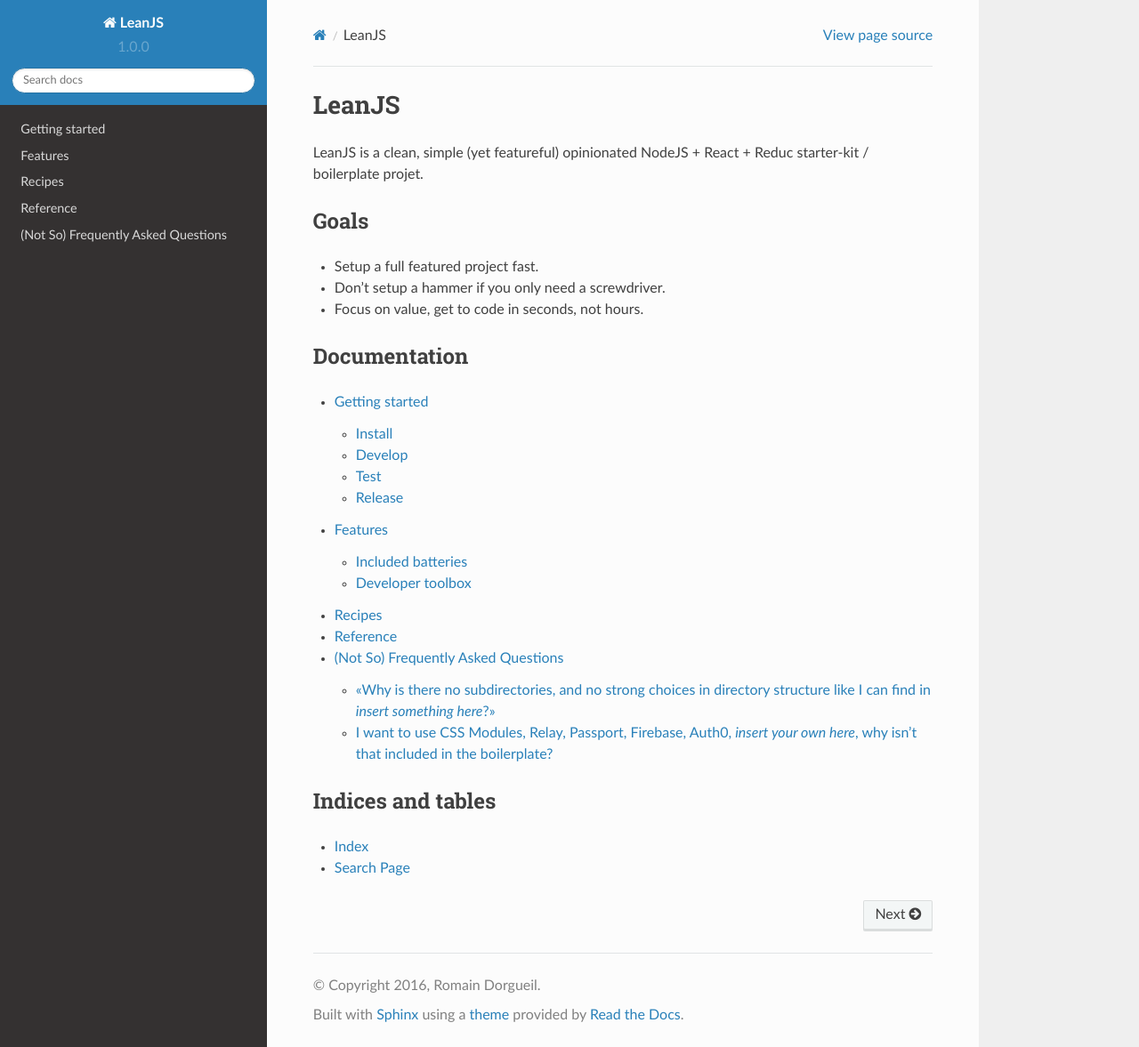
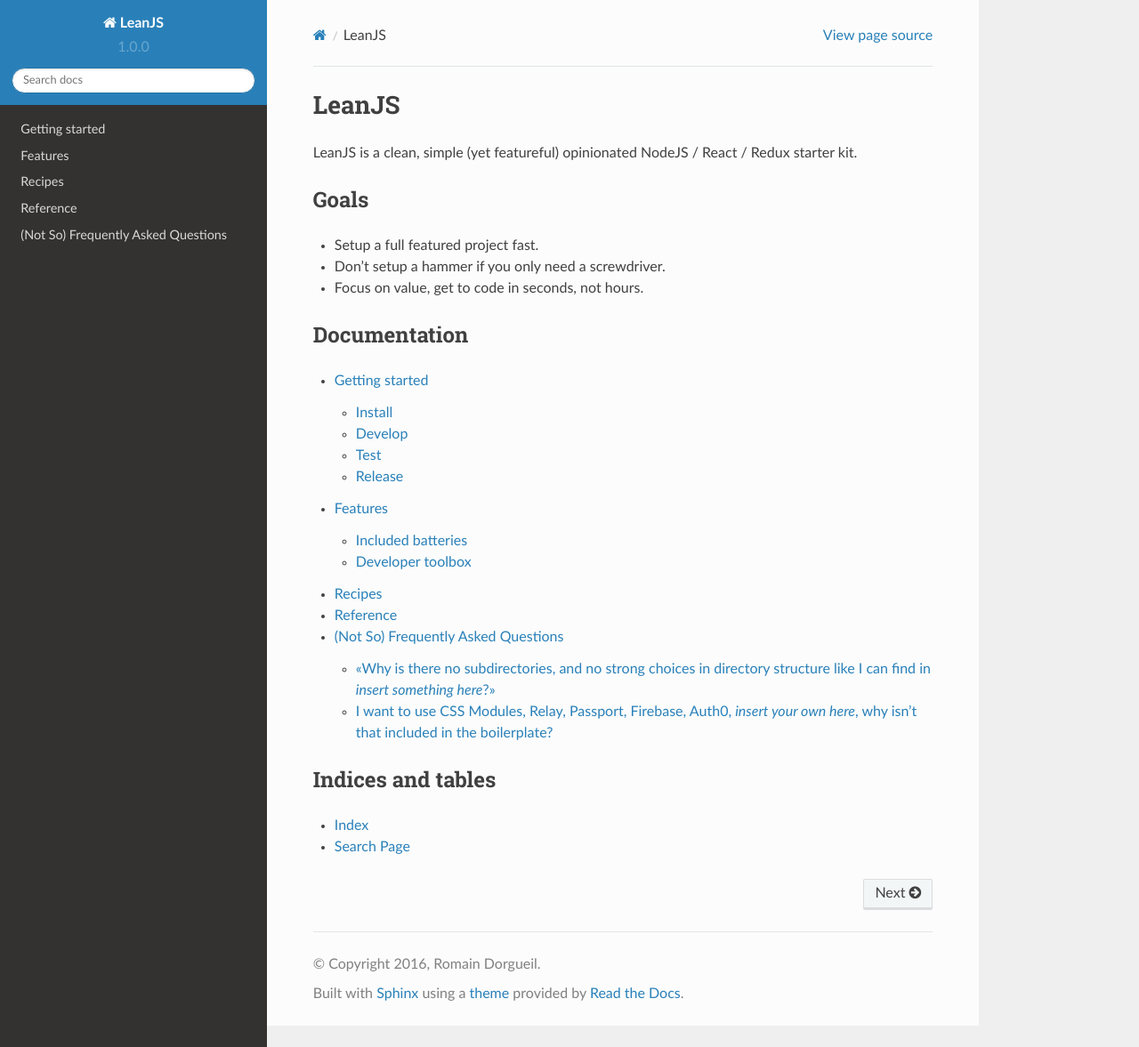
Before and after one commit to hartym/LeanJS, a Sphinx documentation site: the page built from doc/index.rst, in a window 1280 px wide and 1177 px high. Shown: the whole window at 89% size. Built offline with Sphinx 7.4.7 and the Read the Docs theme 2.0.0, drawn with Linux system fonts in a browser that asks for light colours.

Commit message:
doc: typo

```diff
--- a/doc/index.rst
+++ b/doc/index.rst
@@ -1,8 +1,7 @@
 LeanJS
 ======
 
-LeanJS is a clean, simple (yet featureful) opinionated NodeJS + React + Reduc starter-kit /
-boilerplate projet.
+LeanJS is a clean, simple (yet featureful) opinionated NodeJS / React / Redux starter kit.
 
 
 Goals
```
